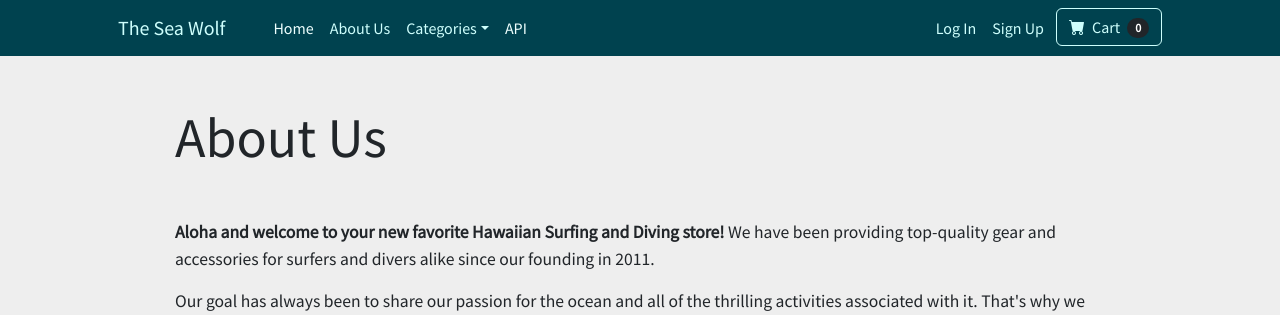
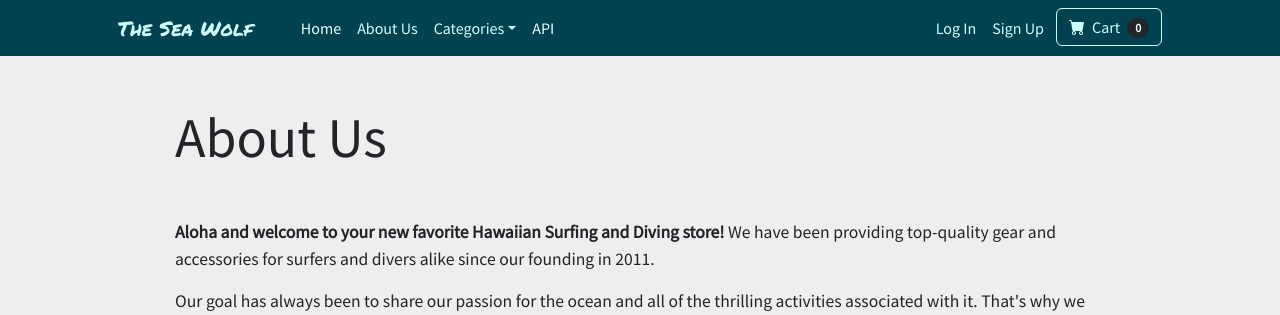
Before and after one commit to KristenM4/Django-Online-Shop, a Django app: page /about/ in a window 1280 px wide. Shown: the top 315 px of the page. Run offline with Django 4.2, Linux system fonts and the light colour scheme; some libraries are stand-ins or nearby versions.

Commit message:
import Permanent Marker font for navbar Seawolf logo

```diff
--- a/static/css/home.css
+++ b/static/css/home.css
@@ -1,7 +1,10 @@
-@import url('https://fonts.googleapis.com/css2?family=Montserrat:ital,wght@0,900;1,300&family=Roboto&family=Source+Sans+Pro&family=Ubuntu&display=swap');
+@import url('https://fonts.googleapis.com/css2?family=Montserrat:ital,wght@0,900;1,300&family=Permanent+Marker&family=Roboto&family=Source+Sans+Pro&family=Ubuntu&display=swap');
 body, html {
     font-family: 'Source Sans Pro', sans-serif;
     background-color: #eee;
+}
+#logo-seawolf {
+    font-family: 'Permanent Marker', cursive;
 }
 p, a {
     font-size: 1.1rem;
--- a/templates/_base.html
+++ b/templates/_base.html
@@ -23,7 +23,7 @@
     <!-- Navbar -->
     <nav class="navbar navbar-expand-lg navbar-seawolf">
         <div class="container px-4 px-lg-5">
-            <a class="navbar-brand" href="/">The Sea Wolf</a>
+            <a id="logo-seawolf" class="navbar-brand" href="/">The Sea Wolf</a>
             <button class="navbar-toggler navbar-dark" type="button" data-bs-toggle="collapse" data-bs-target="#navbarSupportedContent" aria-controls="navbarSupportedContent" aria-expanded="false" aria-label="Toggle navigation"><span class="navbar-toggler-icon"></span></button>
             <div class="collapse navbar-collapse" id="navbarSupportedContent">
                 <ul class="navbar-nav me-auto mb-2 mb-lg-0 ms-lg-4">
```
